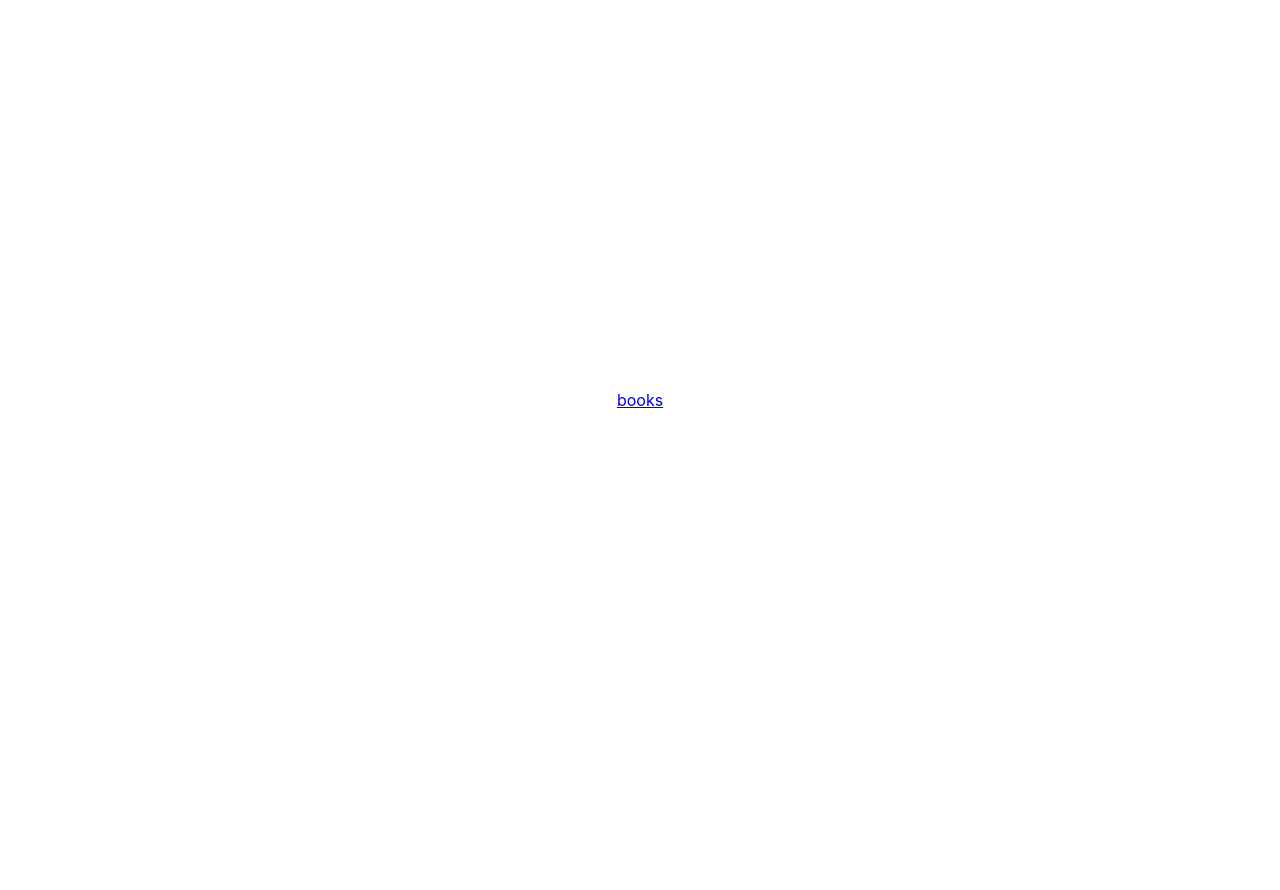
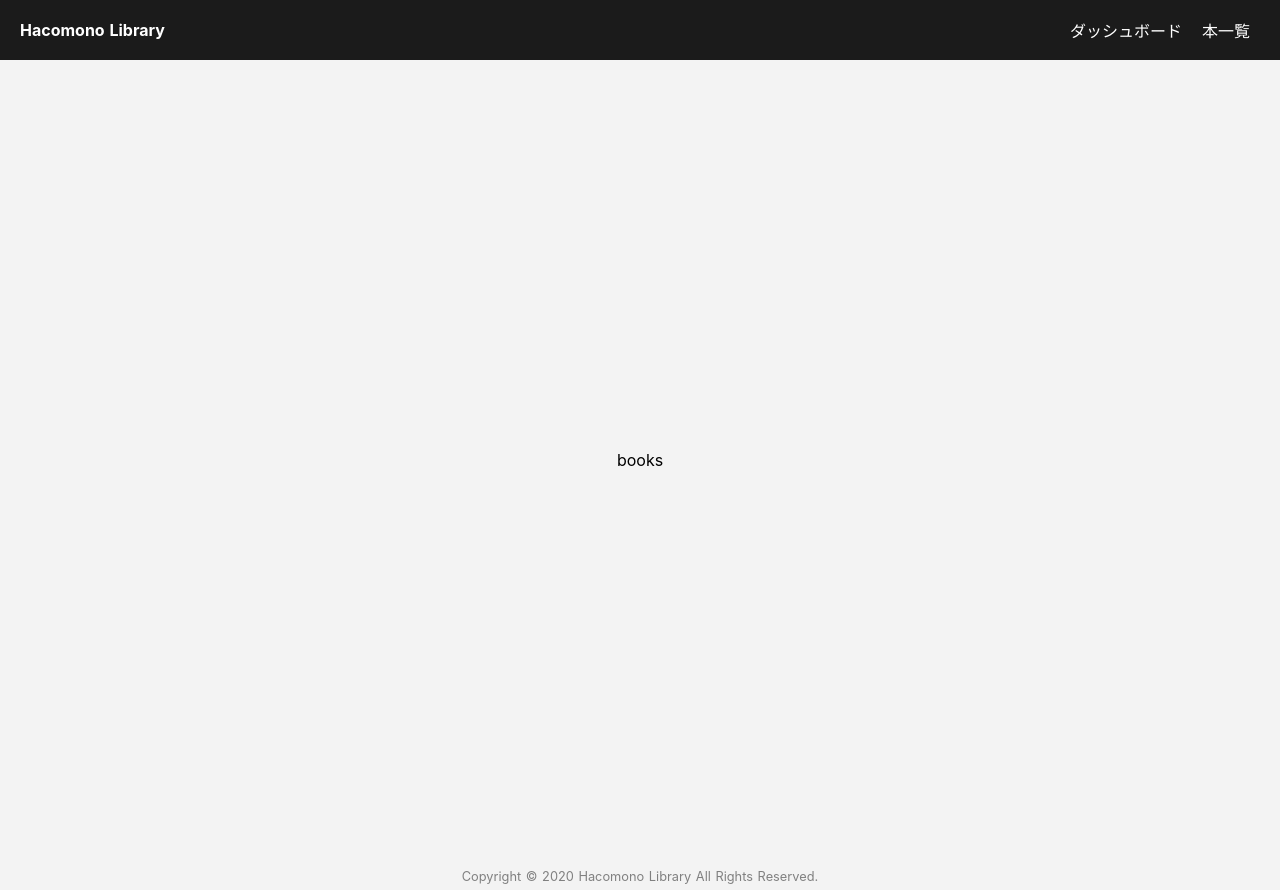
Before and after one commit to TanaShun0804/nuxt_onbording, a Nuxt app: page / in a window 1280 px wide. Before the commit the page ends 800 px from the top, so only its background shows below. Built offline with nearby package versions, Linux system fonts and the light colour scheme.

Commit message:
Layoutファイル修正

```diff
--- a/layouts/default.vue
+++ b/layouts/default.vue
@@ -1,10 +1,14 @@
 <template>
-  <div>
-    <Nuxt />
+  <div class="layout-wrapper">
+    <Header />
+    <div class="layout-content">
+      <Nuxt />
+    </div>
+    <Footer />
   </div>
 </template>
 
-<style>
+<style lang="scss">
 html {
   font-family: 'Source Sans Pro', -apple-system, BlinkMacSystemFont, 'Segoe UI',
     Roboto, 'Helvetica Neue', Arial, sans-serif;
@@ -15,6 +19,19 @@ html {
   -moz-osx-font-smoothing: grayscale;
   -webkit-font-smoothing: antialiased;
   box-sizing: border-box;
+  background: rgb(243, 243, 243);
+}
+
+ul {
+  list-style: none;
+}
+
+a {
+  text-decoration: none;
+}
+
+a {
+  color: black;
 }
 
 *,
@@ -24,32 +41,13 @@ html {
   margin: 0;
 }
 
-.button--green {
-  display: inline-block;
-  border-radius: 4px;
-  border: 1px solid #3b8070;
-  color: #3b8070;
-  text-decoration: none;
-  padding: 10px 30px;
+.layout-wrapper {
+  position: relative;
+  min-height: 100vh;
 }
 
-.button--green:hover {
-  color: #fff;
-  background-color: #3b8070;
-}
-
-.button--grey {
-  display: inline-block;
-  border-radius: 4px;
-  border: 1px solid #35495e;
-  color: #35495e;
-  text-decoration: none;
-  padding: 10px 30px;
-  margin-left: 15px;
-}
-
-.button--grey:hover {
-  color: #fff;
-  background-color: #35495e;
+.layout-content {
+  padding-top: 60px;
+  padding-bottom: 30px;
 }
 </style>
```
